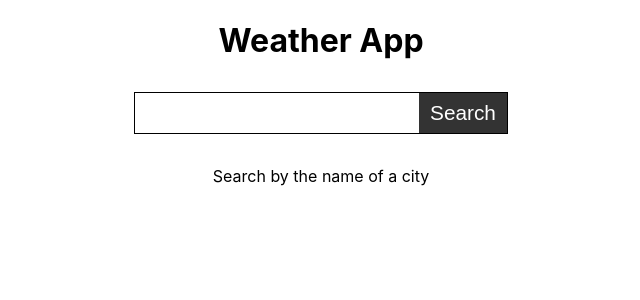
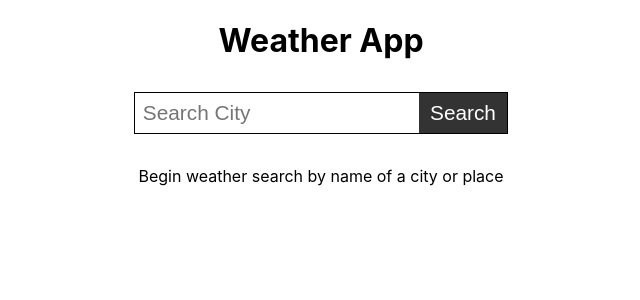
Before and after one commit to SaeedRafay/weather-app-react, a React (Create React App) app: page / in a window 1280 px wide. Shown: the top 300 px of the page, without its empty margins (319-959 px from the left). Built offline with nearby package versions, Linux system fonts and the light colour scheme.

Commit message:
Code improvements in useEffects

```diff
--- a/src/SearchWeather.js
+++ b/src/SearchWeather.js
@@ -1,9 +1,9 @@
 function SearchWeather(props) {
-  const { searchTerm, setSearchTerm, setSearchBtn } = props;
+  const { setSearchBtn } = props;
   return (
     <div className="searchWeather">
-      <input type="text" onChange={(e) => setSearchTerm(e.target.value)} />
-      <button onClick={() => setSearchBtn(searchTerm)}>Search</button>
+      <input type="text" id="searchField" placeholder="Search City" />
+      <button onClick={() => setSearchBtn(true)}>Search</button>
     </div>
   );
 }
--- a/src/Weather.js
+++ b/src/Weather.js
@@ -6,46 +6,43 @@ import "./Weather.css";
 
 function Weather() {
   const [cities, setCities] = useState([]);
-  const [searchTerm, setSearchTerm] = useState("");
-  const [searchBtn, setSearchBtn] = useState("");
+  const [searchBtn, setSearchBtn] = useState(false);
   const [isLoading, setLoading] = useState(false);
-  const [hasError, setError] = useState(false);
   const [errMsg, setErrMsg] = useState("");
 
   useEffect(() => {
-    setLoading(false);
-    setError(false);
-    setErrMsg("");
-    if (searchBtn !== "") {
+    if (searchBtn) {
       setLoading(true);
+      setErrMsg("");
+      let searchVal = document.getElementById("searchField").value;
       async function weatherData() {
         try {
           const res = await fetch(
-            `https://api.openweathermap.org/data/2.5/weather?q=${searchBtn}&appid=${process.env.REACT_APP_OPENWEATHERMAP_API_KEY}`
+            `https://api.openweathermap.org/data/2.5/weather?q=${searchVal}&appid=${process.env.REACT_APP_OPENWEATHERMAP_API_KEY}`
           );
           const data = await res.json();
           const status = res.status;
           if (status === 200) {
             setCities((cities) => {
               if (cities.some((o) => o.name === data.name)) {
-                setError(true);
                 setErrMsg("City Already Exists");
                 return [...cities];
               } else {
                 return [data, ...cities];
               }
             });
+            document.getElementById("searchField").value = "";
+            console.log(status);
           }
           if (status === 404) {
-            setError(true);
-            setErrMsg("City Not Found");
+            setErrMsg(`City "${searchVal}" Not Found`);
           }
         } catch (err) {
-          setError(true);
           setErrMsg(err.message);
         }
 
         setLoading(false);
+        setSearchBtn(false);
       }
 
       weatherData();
@@ -54,20 +51,25 @@ function Weather() {
 
   return (
     <div className="Weather">
-      <SearchWeather
-        searchTerm={searchTerm}
-        setSearchTerm={setSearchTerm}
-        setSearchBtn={setSearchBtn}
-      />
+      <SearchWeather setSearchBtn={setSearchBtn} />
 
       {isLoading && <p>Loading...</p>}
 
-      {hasError && <p>Error: {errMsg}</p>}
+      {errMsg !== "" && <p>Error: {errMsg}</p>}
 
-      {cities.length === 0 && <p>Search by the name of a city</p>}
+      {cities.length === 0 && (
+        <p>Begin weather search by name of a city or place</p>
+      )}
 
       {cities.length > 0 &&
-        cities.map((city, index) => <CityWeather key={index} city={city} />)}
+        cities.map((city, index) => (
+          <CityWeather
+            key={index}
+            city={city}
+            cities={cities}
+            setCities={setCities}
+          />
+        ))}
     </div>
   );
 }
```
